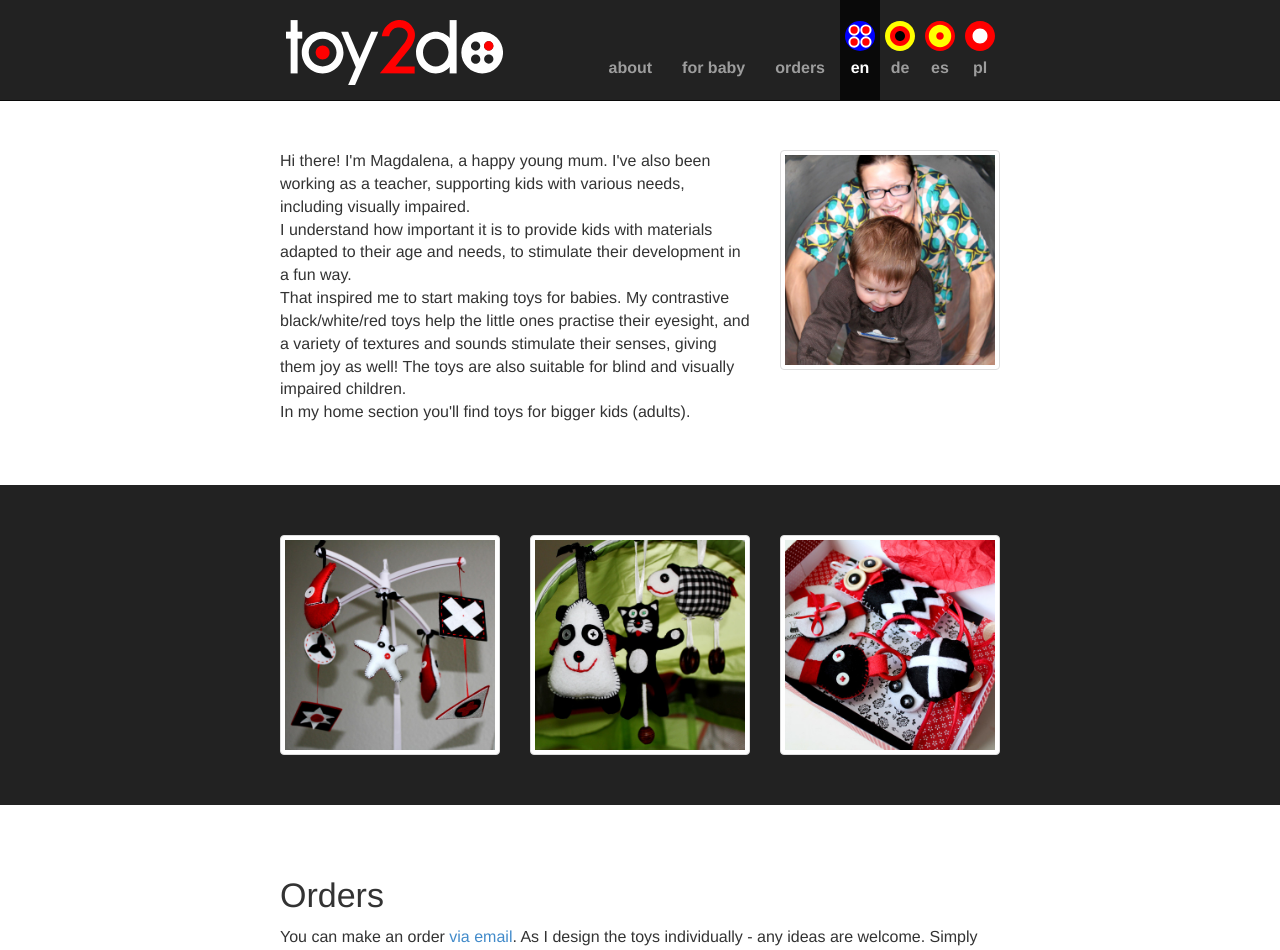
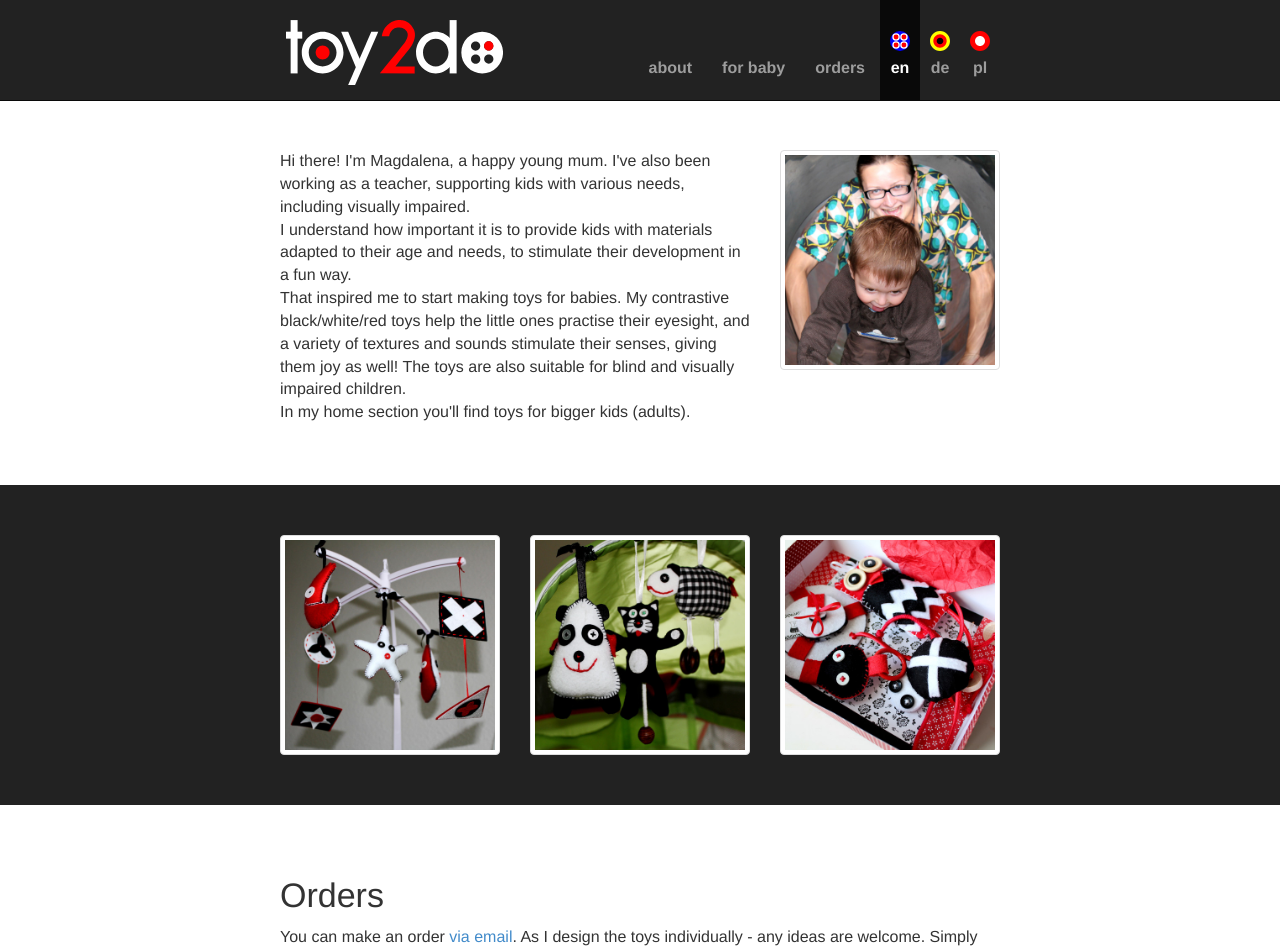
Before and after one commit to qoobaa/toy2do.com, a Jekyll site: the page built from index.html, in a window 1280 px wide and 1400 px high. Shown: the top 950 px of the window. Built offline with Jekyll 4.4.1, drawn with Linux system fonts in a browser that asks for light colours.

Commit message:
removed es, smaller icons

```diff
--- a/_data/locales.yml
+++ b/_data/locales.yml
@@ -4,9 +4,6 @@
 - code: "de"
   name: "Deutsch"
   path: "/de.html"
-- code: "es"
-  name: "español"
-  path: "/es.html"
 - code: "pl"
   name: "polski"
   path: "/pl.html"
--- a/_includes/header.html
+++ b/_includes/header.html
@@ -36,7 +36,7 @@
         {% for locale in site.data.locales %}
         <li {% if page.locale == locale.code %} class="active" {% endif %}>
           <a href="{{locale.path}}" class="language hidden-xs">
-            <svg height="30" viewBox="0 0 40 40">
+            <svg height="20" viewBox="0 0 40 40">
               {% include svg/{{locale.code}}.svg %}
             </svg>
             <div class="text-center">{{locale.code}}</div>
--- a/css/main.scss
+++ b/css/main.scss
@@ -101,9 +101,9 @@ body {
         padding-bottom: 21px;
 
         &.language {
-            margin-top: -36px;
-            padding-left: 5px;
-            padding-right: 5px;
+            margin-top: -26px;
+            padding-left: 10px;
+            padding-right: 10px;
         }
     }
 }
```
Also changed, not shown: es.html (deleted, +0 -8 lines).
